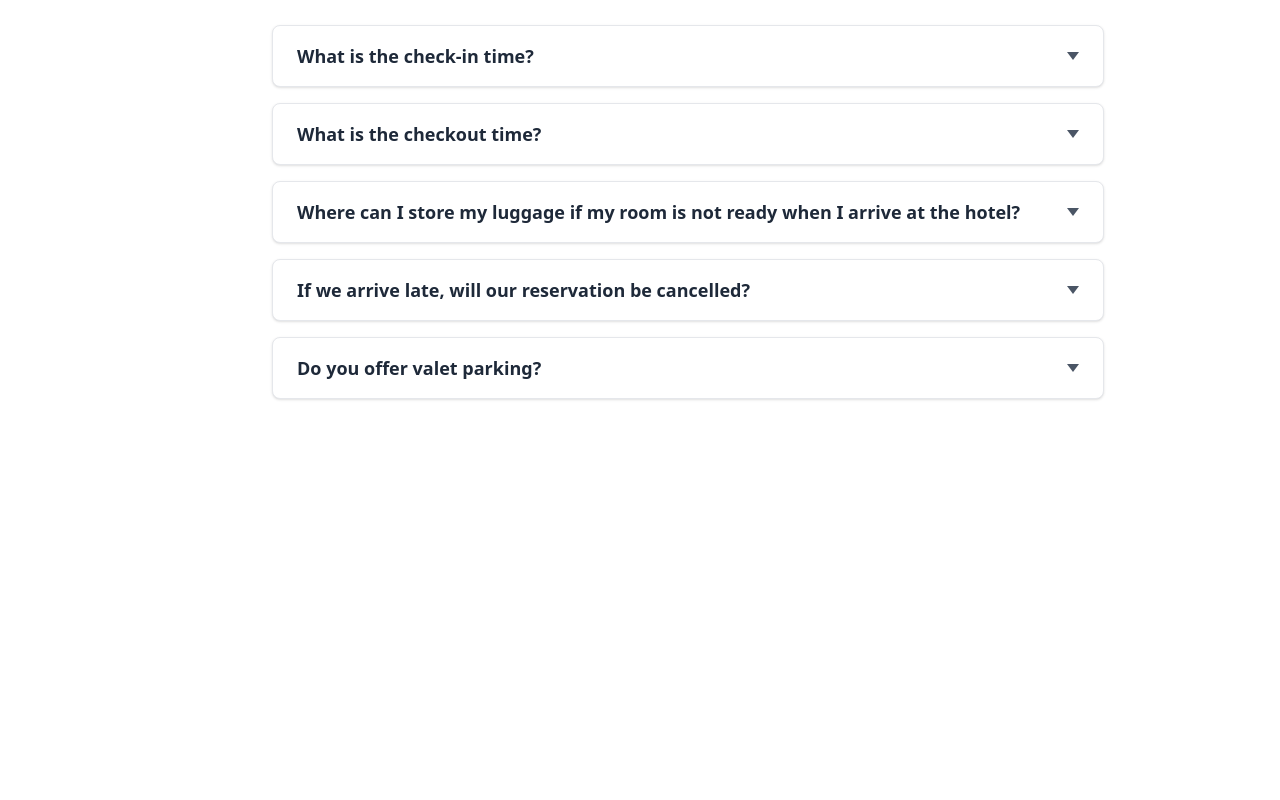
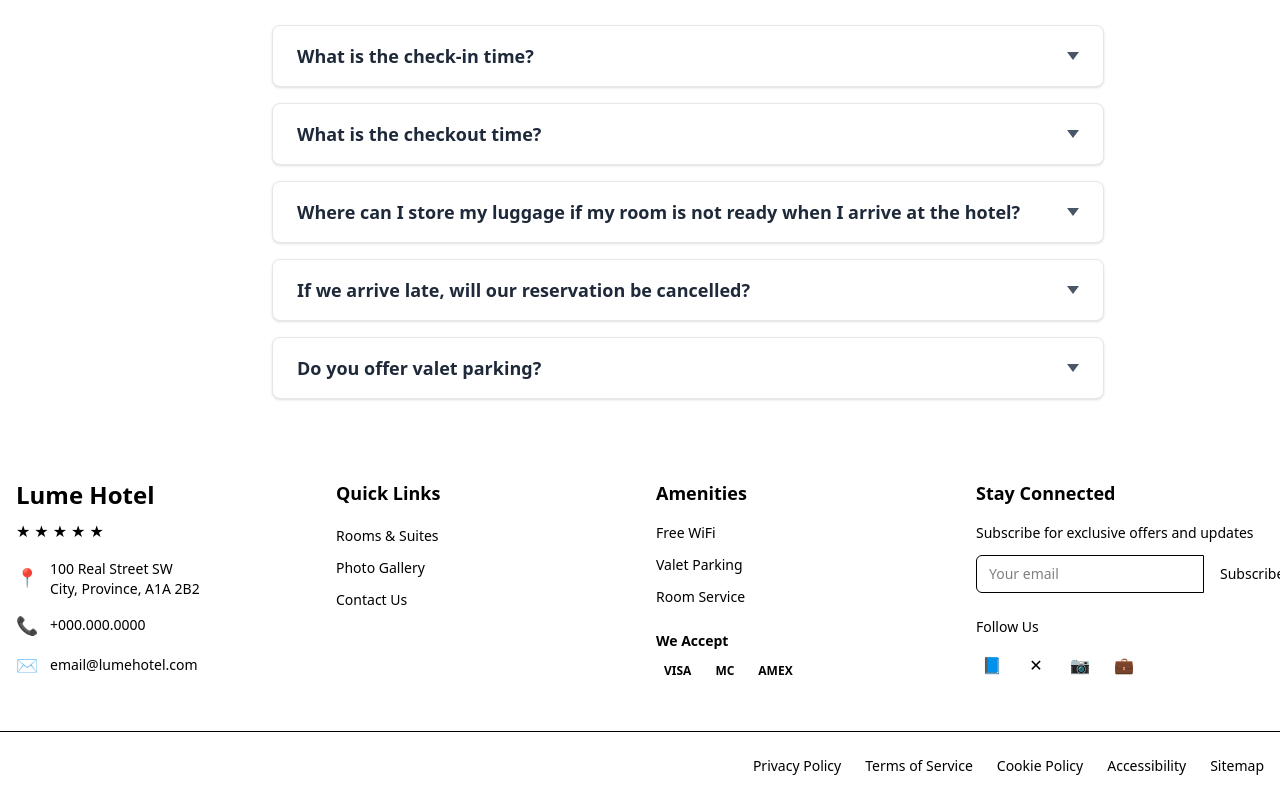
Before and after one commit to olivia497/lume-hotel-project, a React (Vite) app: page /contact in a window 1280 px wide. Shown: the part 1483-2283 px from the top of the page. Before the commit the page ends 1914 px from the top, so only its background shows below. Built offline with nearby package versions, Linux system fonts and the light colour scheme.

Commit message:
added footer with basic style

```diff
--- a/src/App.jsx
+++ b/src/App.jsx
@@ -5,6 +5,7 @@
 import Amenities from './pages/Amenities'
 import BookNow from './pages/BookNow'
 import Contact from './pages/Contact'
+import Footer from './components/Footer'
 import { Route, Routes } from 'react-router-dom'
 
 const App = () => {
@@ -14,12 +15,11 @@
       <div className='container'>
         <Routes>
           <Route path='/' element={<Home />}/>
-          <Route path='/services' element={<Services />} />
-          <Route path='/amenities' element={<Amenities />} />
           <Route path='/booknow' element={<BookNow />} />
           <Route path='/contact' element={<Contact />} />
         </Routes>
       </div>
+      <Footer />
     </>
   )
 }
--- /dev/null
+++ b/src/components/Footer.jsx
@@ -0,0 +1,154 @@
+export default function HotelFooter() {
+  return (
+    <footer className="bg-100 text-black">
+      {/* Main Footer Content */}
+      <div className="max-w-7xl mx-auto px-4 py-12">
+        <div className="grid grid-cols-1 md:grid-cols-2 lg:grid-cols-4 gap-8">
+
+          {/* Hotel Info & Contact */}
+          <div className="space-y-4">
+            <div>
+              <h3 className="text-2xl font-bold text-black-400 mb-2">Lume Hotel</h3>
+              <div className="flex items-center space-x-1 mb-2">
+                {[...Array(5)].map((_, i) => (
+                  <span key={i} className="text-black-400">★</span>
+                ))}
+              </div>
+            </div>
+
+            <div className="space-y-3">
+              <div className="flex items-start space-x-3">
+                <span className="text-black-400 mt-1 text-lg">📍</span>
+                <div>
+                  <p className="text-sm">100 Real Street SW</p>
+                  <p className="text-sm">City, Province, A1A 2B2</p>
+                </div>
+              </div>
+
+              <div className="flex items-center space-x-3">
+                <span className="text-black-400 text-lg">📞</span>
+                <p className="text-sm">+000.000.0000</p>
+              </div>
+
+              <div className="flex items-center space-x-3">
+                <span className="text-black-400 text-lg">✉️</span>
+                <p className="text-sm">email@lumehotel.com</p>
+              </div>
+            </div>
+          </div>
+
+          {/* Quick Links */}
+          <div>
+            <h4 className="text-lg font-semibold mb-4 text-black-400">Quick Links</h4>
+            <ul className="space-y-2">
+              {[
+                'Rooms & Suites',
+                'Photo Gallery',
+                'Contact Us'
+              ].map((link) => (
+                <li key={link}>
+                  <a href="#" className="text-sm text-black-300 hover:text-black-400 transition-colors duration-200">
+                    {link}
+                  </a>
+                </li>
+              ))}
+            </ul>
+          </div>
+
+          {/* Services & Amenities */}
+          <div>
+            <h4 className="text-lg font-semibold mb-4 text-black-400">Amenities</h4>
+            <div className="space-y-3">
+              <div className="flex items-center space-x-3">
+                <span className="text-sm text-black-300">Free WiFi</span>
+              </div>
+              <div className="flex items-center space-x-3">
+                <span className="text-sm text-black-300">Valet Parking</span>
+              </div>
+              <div className="flex items-center space-x-3">
+                <span className="text-sm text-black-300">Room Service</span>
+              </div>
+            </div>
+
+            <div className="mt-6">
+              <h5 className="text-sm font-semibold mb-2 text-black-400">We Accept</h5>
+              <div className="flex space-x-2">
+                <div className="bg-white text-black-900 px-2 py-1 rounded text-xs font-bold">VISA</div>
+                <div className="bg-white text-black-900 px-2 py-1 rounded text-xs font-bold">MC</div>
+                <div className="bg-white text-black-900 px-2 py-1 rounded text-xs font-bold">AMEX</div>
+              </div>
+            </div>
+          </div>
+
+          {/* Newsletter & Social */}
+          <div>
+            <h4 className="text-lg font-semibold mb-4 text-black-400">Stay Connected</h4>
+
+            {/* Newsletter Signup */}
+            <div className="mb-6">
+              <p className="text-sm text-black-300 mb-3">Subscribe for exclusive offers and updates</p>
+              <div className="flex">
+                <input
+                  type="email"
+                  placeholder="Your email"
+                  className="flex-1 px-3 py-2 bg-black-800 border border-black-700 rounded-l-md text-sm focus:outline-none focus:border-black-400"
+                />
+                <button className="px-4 py-2 bg-black-500 hover:bg-black-600 rounded-r-md text-sm font-medium transition-colors duration-200">
+                  Subscribe
+                </button>
+              </div>
+            </div>
+
+            {/* Social Media */}
+            <div>
+              <p className="text-sm text-black-300 mb-3">Follow Us</p>
+              <div className="flex space-x-3">
+                <a href="#" className="bg-black-800 p-2 rounded-full hover:bg-black-500 transition-colors duration-200 text-center w-8 h-8 flex items-center justify-center">
+                  📘
+                </a>
+                <a href="#" className="bg-black-800 p-2 rounded-full hover:bg-black-500 transition-colors duration-200 text-center w-8 h-8 flex items-center justify-center">
+                  ✕
+                </a>
+                <a href="#" className="bg-black-800 p-2 rounded-full hover:bg-black-500 transition-colors duration-200 text-center w-8 h-8 flex items-center justify-center">
+                  📷
+                </a>
+                <a href="#" className="bg-black-800 p-2 rounded-full hover:bg-black-500 transition-colors duration-200 text-center w-8 h-8 flex items-center justify-center">
+                  💼
+                </a>
+              </div>
+            </div>
+          </div>
+        </div>
+      </div>
+
+      {/* Bottom Footer */}
+      <div className="border-t border-black-800">
+        <div className="max-w-7xl mx-auto px-4 py-6">
+          <div className="flex flex-col md:flex-row justify-between items-center space-y-4 md:space-y-0">
+            <div className="text-sm text-black-400">
+             {/* empty */}
+            </div>
+
+            <div className="flex flex-wrap justify-center md:justify-end space-x-6 text-sm">
+              <a href="#" className="text-black-400 hover:text-black-400 transition-colors duration-200">
+                Privacy Policy
+              </a>
+              <a href="#" className="text-black-400 hover:text-black-400 transition-colors duration-200">
+                Terms of Service
+              </a>
+              <a href="#" className="text-black-400 hover:text-black-400 transition-colors duration-200">
+                Cookie Policy
+              </a>
+              <a href="#" className="text-black-400 hover:text-black-400 transition-colors duration-200">
+                Accessibility
+              </a>
+              <a href="#" className="text-black-400 hover:text-black-400 transition-colors duration-200">
+                Sitemap
+              </a>
+            </div>
+          </div>
+        </div>
+      </div>
+    </footer>
+  );
+}
--- a/src/components/Navbar.jsx
+++ b/src/components/Navbar.jsx
@@ -34,18 +34,6 @@
                 Home
               </NavLink>
               <NavLink
-                to="/services"
-                className={linkClass}
-              >
-                Services
-              </NavLink>
-              <NavLink
-                to="/amenities"
-                className={linkClass}
-              >
-                Amenities
-              </NavLink>
-              <NavLink
                 to="/contact"
                 className={linkClass}
               >
--- a/src/components/RoomCards.jsx
+++ b/src/components/RoomCards.jsx
@@ -37,7 +37,7 @@
         </div>
 
         {/* Room Cards Grid */}
-        <div className="relative md:absolute px-20 py-8">
+        <div className="px-20 py-8">
           <div className="grid grid-cols-1 md:grid-cols-2 lg:grid-cols-3 gap-8">
             {roomsData.map((room, index) => (
               <RoomCard
```
